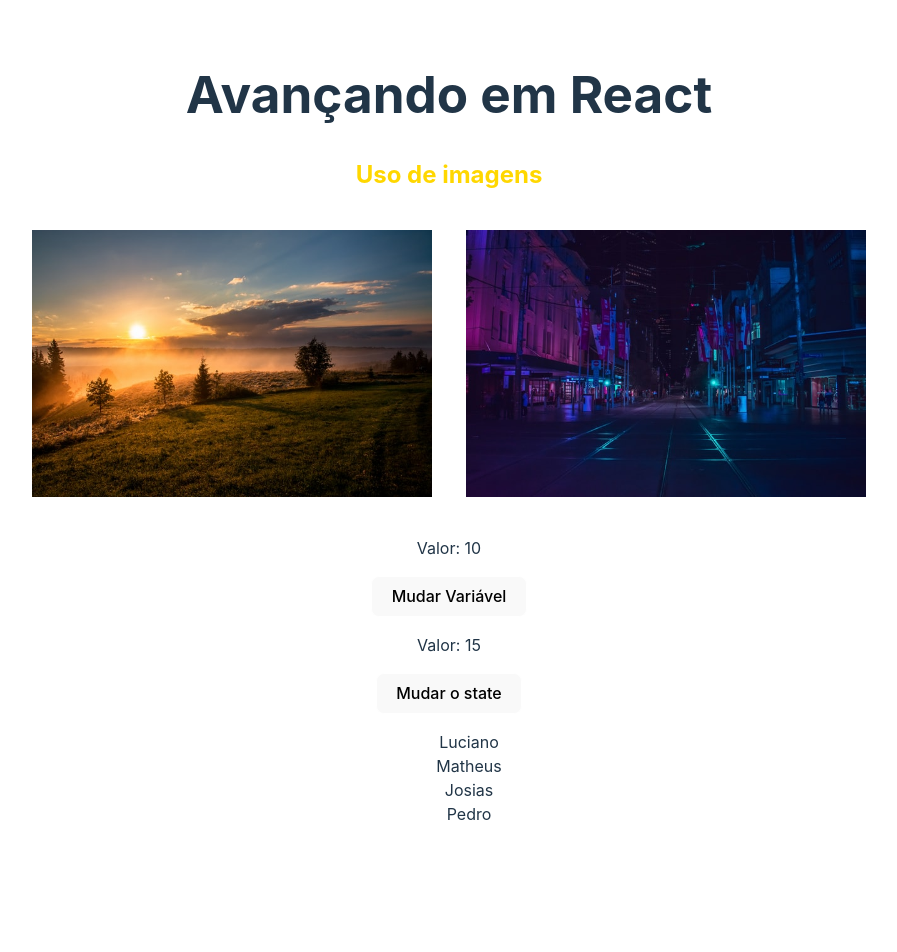
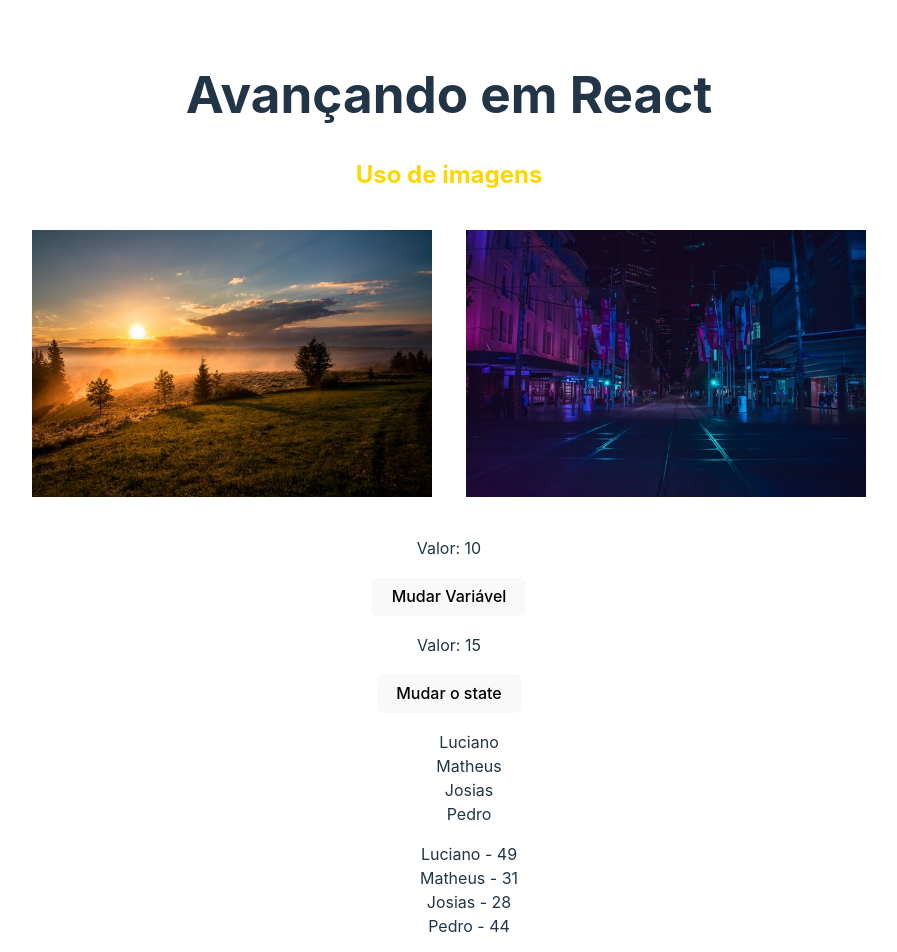
Before and after one commit to lucianobrsts/cursoreactudemy, a React (Vite) app in the folder 3_AVANCANDO_NO_REACT/avancando/: page / in a window 1280 px wide. Shown: the top 952 px of the page, without its empty margins (191-1088 px from the left). Before the commit the page ends 874 px from the top, so only its background shows below. Built offline with nearby package versions, Linux system fonts and the light colour scheme.

Commit message:
Entendendo a propriedade key

```diff
--- a/3_AVANCANDO_NO_REACT/avancando/src/components/ListRender.jsx
+++ b/3_AVANCANDO_NO_REACT/avancando/src/components/ListRender.jsx
@@ -3,11 +3,24 @@ import { useState } from 'react'
 const ListRender = () => {
     const [list] = useState(["Luciano", "Matheus", "Josias", "Pedro"])
 
+    const [users] =useState([
+        {id: 1, name: "Luciano", age: 49},
+        {id: 65345, name: "Matheus", age: 31},
+        {id: 4544544, name: "Josias", age: 28},
+        {id: 1414, name: "Pedro", age: 44}
+    ])
+
   return (
     <div>
         <ul>
-            {list.map((item) => (
-                <li>{item}</li>
+            {list.map((item, i) => (
+                <li key={i}>{item}</li>
+            ))}
+        </ul>
+
+        <ul>
+            {users.map((user) => (
+                <li key={user.id}>{user.name} - {user.age}</li>
             ))}
         </ul>
     </div>
```
